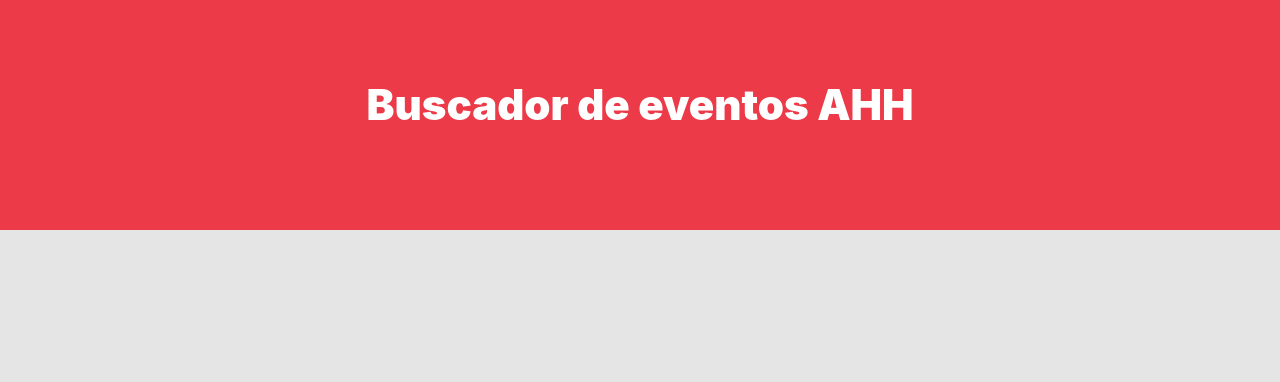
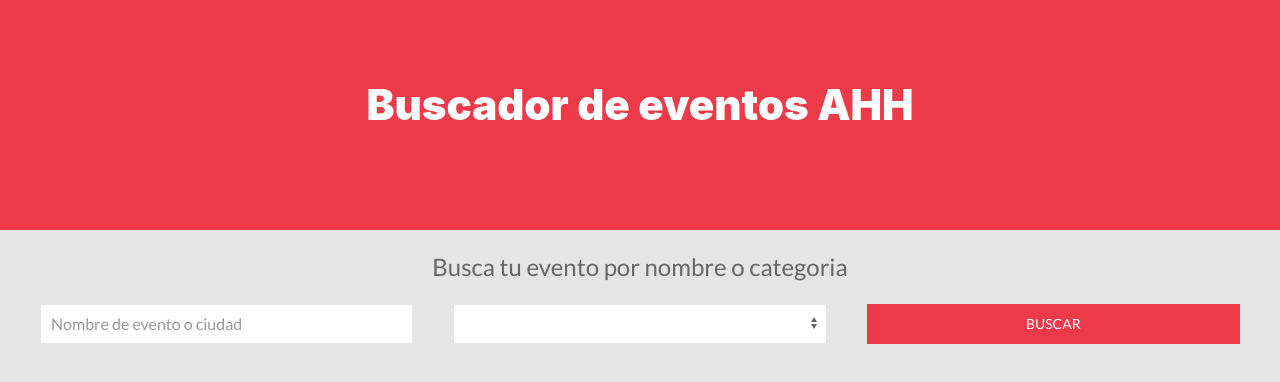
Before and after one commit to adrian1426/BuscadorEventos, a React (Create React App) app: page / in a window 1280 px wide. Shown: the top 382 px of the page. Built offline with nearby package versions, Linux system fonts and the light colour scheme; no server answers.

Commit message:
formulario de búsqueda

```diff
--- a/src/App.js
+++ b/src/App.js
@@ -1,11 +1,15 @@
 import React from 'react';
 import Header from './components/Header';
 import CategoriaProvider from './context/CategoriaContext';
+import Formulario from './components/Formulario';
 
 function App() {
   return (
     <CategoriaProvider>
       <Header/>
+      <div className="uk-container">
+        <Formulario/>
+      </div>
     </CategoriaProvider>
   );
 }
--- /dev/null
+++ b/src/components/Formulario.js
@@ -0,0 +1,50 @@
+import React,{Component} from 'react';
+
+class Formulario extends Component{
+    state = {
+        nombre:'',
+        categoria:''
+    }
+
+    render(){
+        return(
+            <form>
+                <fieldset className="uk-fieldset uk-margin">
+                    <legend className="uk-legend uk-text-center">
+                        Busca tu evento por nombre o categoria
+                    </legend>
+                </fieldset>
+
+                <div className="uk-column-1-3@m uk-margin">
+                    <div className="uk-margin" uk-margin="true">
+                        <input
+                            name="nombre"
+                            className="uk-input"
+                            type="text"
+                            placeholder="Nombre de evento o ciudad"
+                        />
+                    </div>
+
+                    <div className="uk-margin" uk-margin="true">
+                        <select
+                            className="uk-select"
+                            name="categoria"
+                        >
+
+                        </select>
+                    </div>
+
+                    <div>
+                        <input
+                            type="submit"
+                            className="uk-button uk-button-danger"
+                            value="Buscar"
+                        />
+                    </div>
+                </div>
+            </form>
+        );
+    }
+}
+
+export default Formulario;
```
